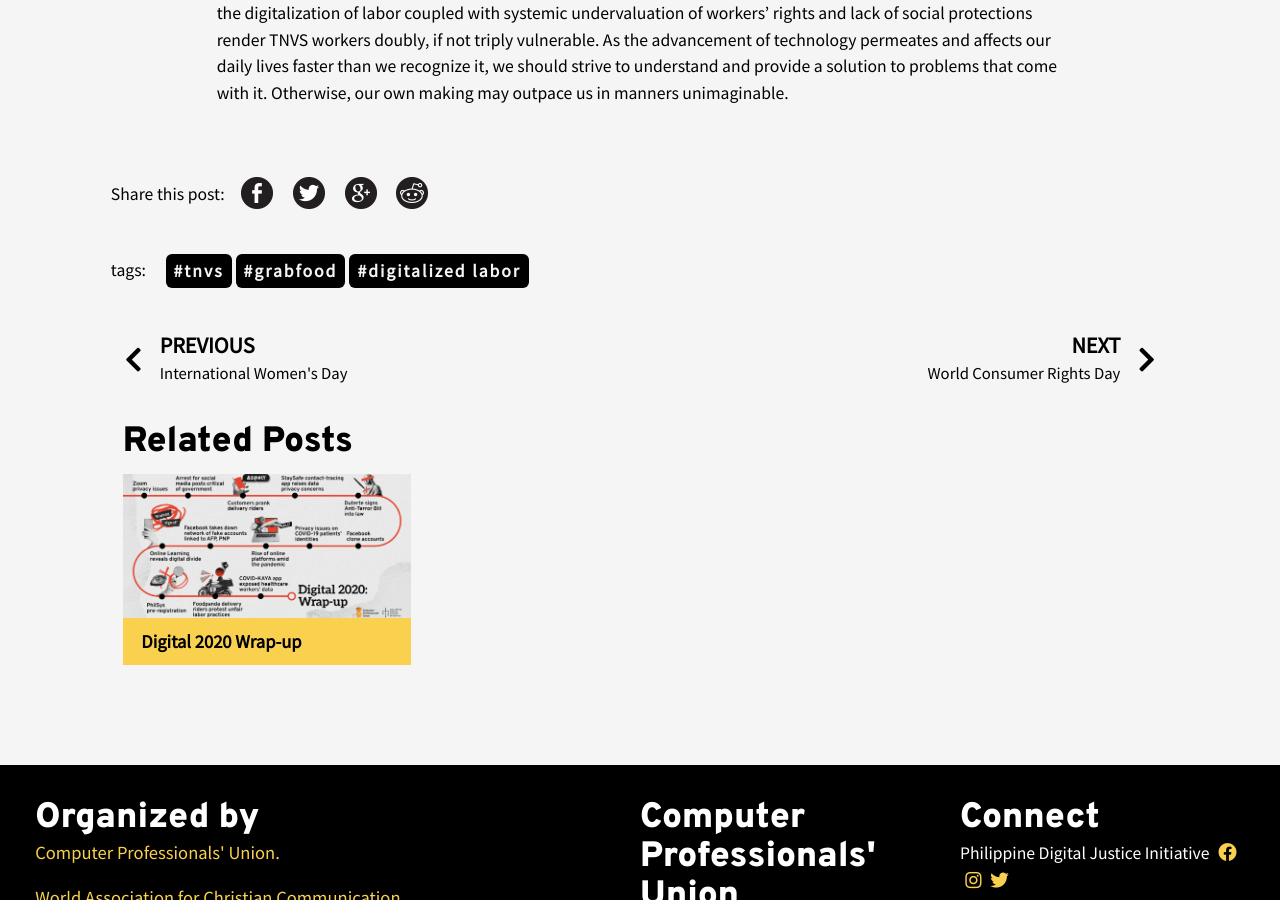
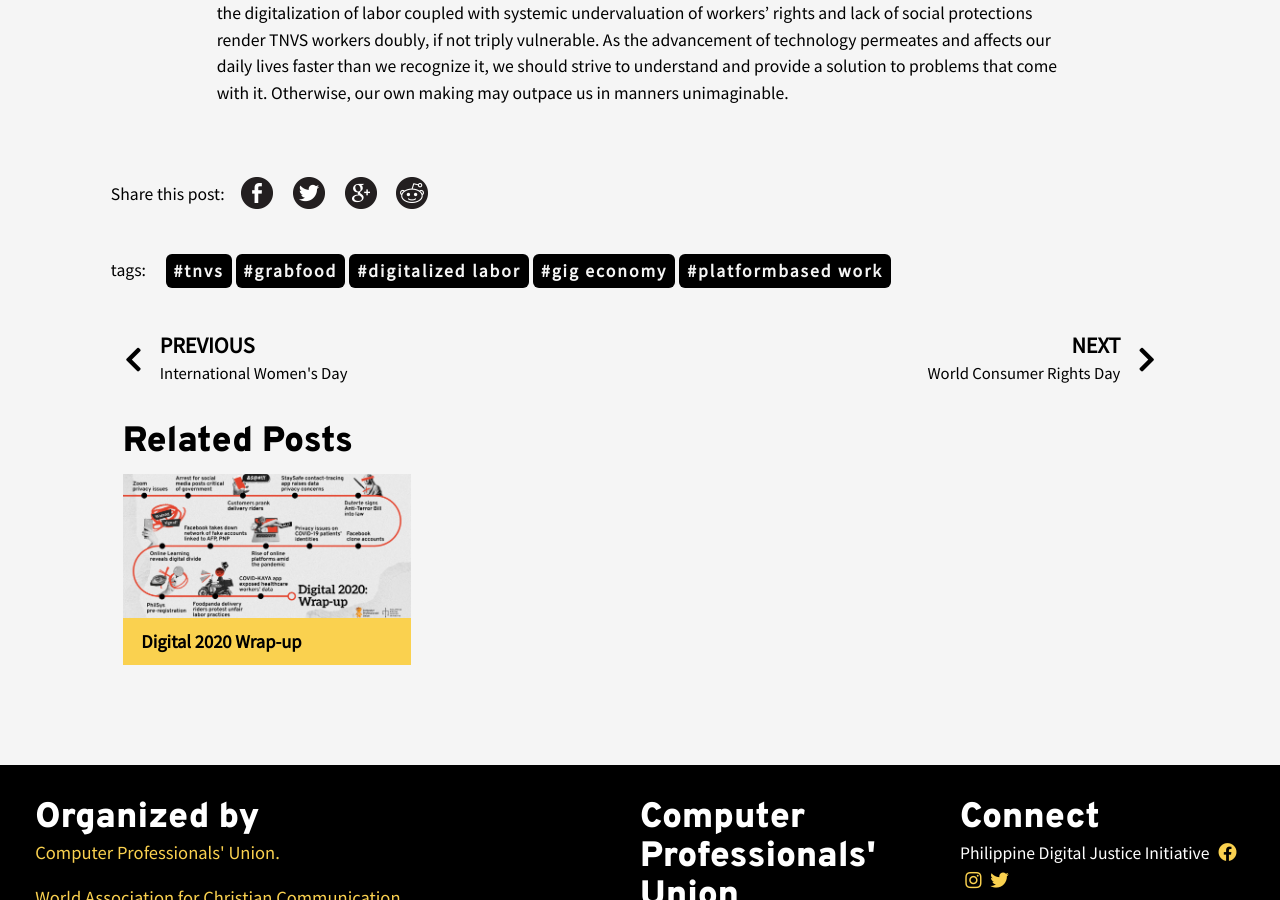
Before and after one commit to phdigitaljustice/phdigitaljustice.github.io, a Jekyll site: the page built from _posts/2021-03-09-current-issues-of-grabfood-couriers.md, in a window 1280 px wide and 900 px high, scrolled down 2772 px. Built offline with Jekyll 4.4.1, drawn with Linux system fonts in a browser that asks for light colours.

Commit message:
update tags of post

```diff
--- a/_posts/2021-03-09-current-issues-of-grabfood-couriers.md
+++ b/_posts/2021-03-09-current-issues-of-grabfood-couriers.md
@@ -2,7 +2,7 @@
 layout: post
 title: Current Issues of GrabFood Couriers
 subtitle: Article 1 of a series of articles on Digitalization in the Philippines
-tags: [TNVS, GrabFood, digitalized labor]
+tags: [TNVS, GrabFood, digitalized labor, gig economy, platformbased work]
 img: TNVS_artix.png
 ---
 
```
